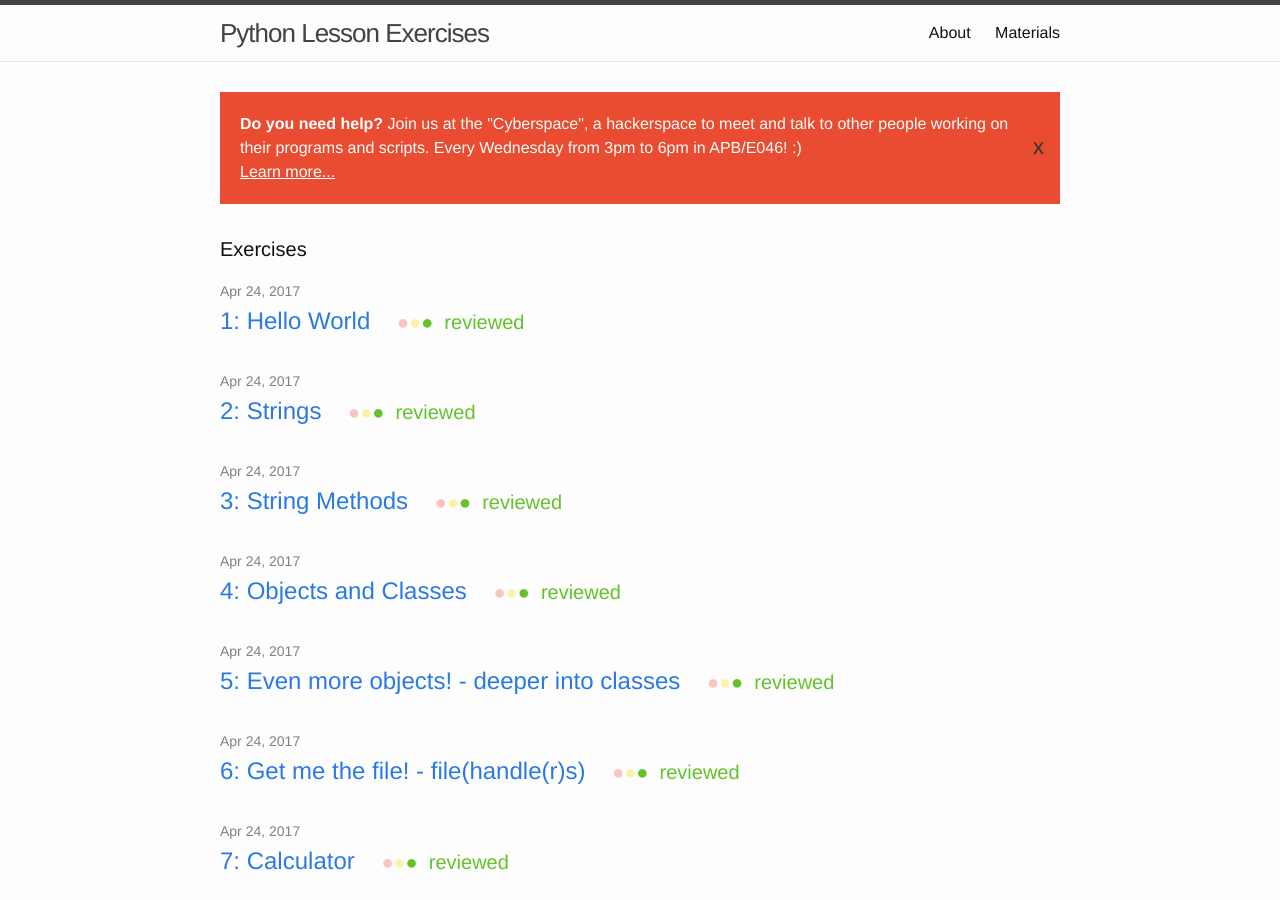
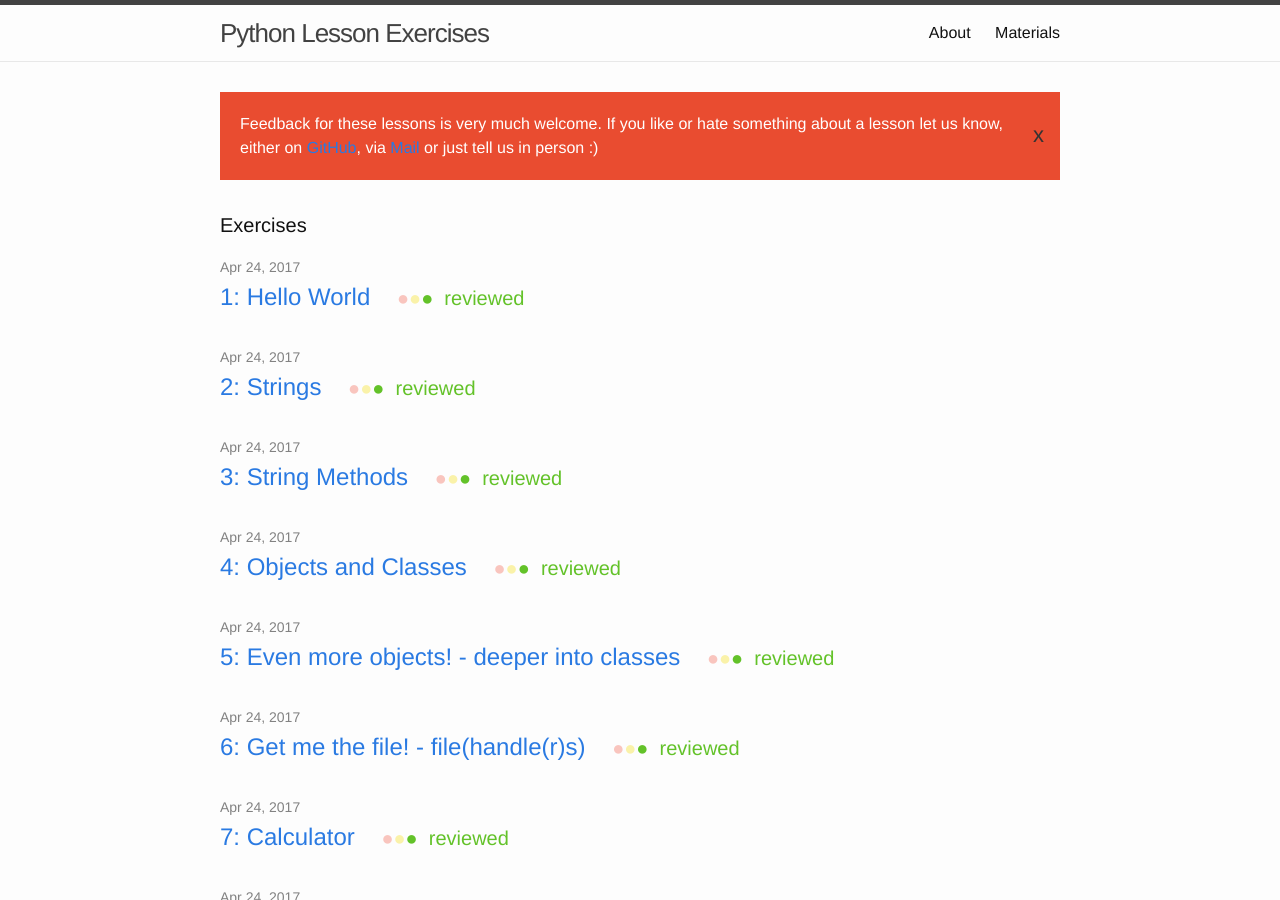
Before and after one commit to fsr/python-lessons, a Jekyll site: the page built from index.html, in a window 1280 px wide and 900 px high. Built offline with Jekyll 4.4.1, drawn with Linux system fonts in a browser that asks for light colours.

Commit message:
update banner

```diff
--- a/_layouts/default.html
+++ b/_layouts/default.html
@@ -12,7 +12,7 @@
       <div class="wrapper">
 
         <div class="alert">
-          <b>Do you need help?</b> Join us at the "Cyberspace", a hackerspace to meet and talk to other people working on their programs and scripts. Every Wednesday from 3pm to 6pm in APB/E046! :) <br /><a style="color:#FFFFFF; text-decoration:underline;" href="https://www.ifsr.de/fsr:cyberspace_-_fruehschwimmen_im_pc-pool">Learn more...</a>
+          Feedback for these lessons is very much welcome. If you like or hate something about a lesson let us know, either on <a href="https://github.com/fsr/python-lessons/issues/new">GitHub</a>, via <a href="mailto:programmierung@ifsr.de">Mail</a> or just tell us in person :)
           <a href="#" class="close">x</a>
         </div>
 
```
